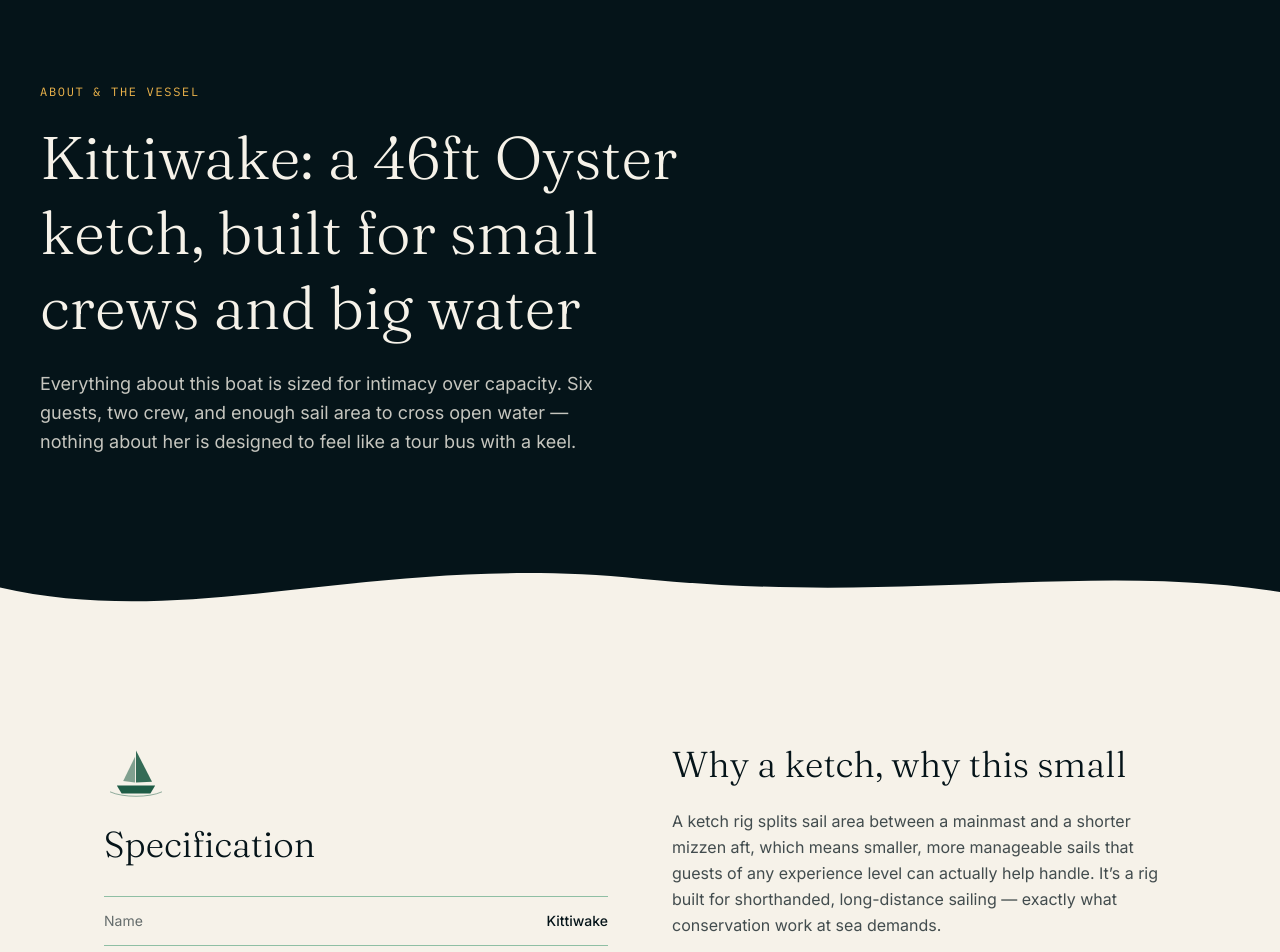
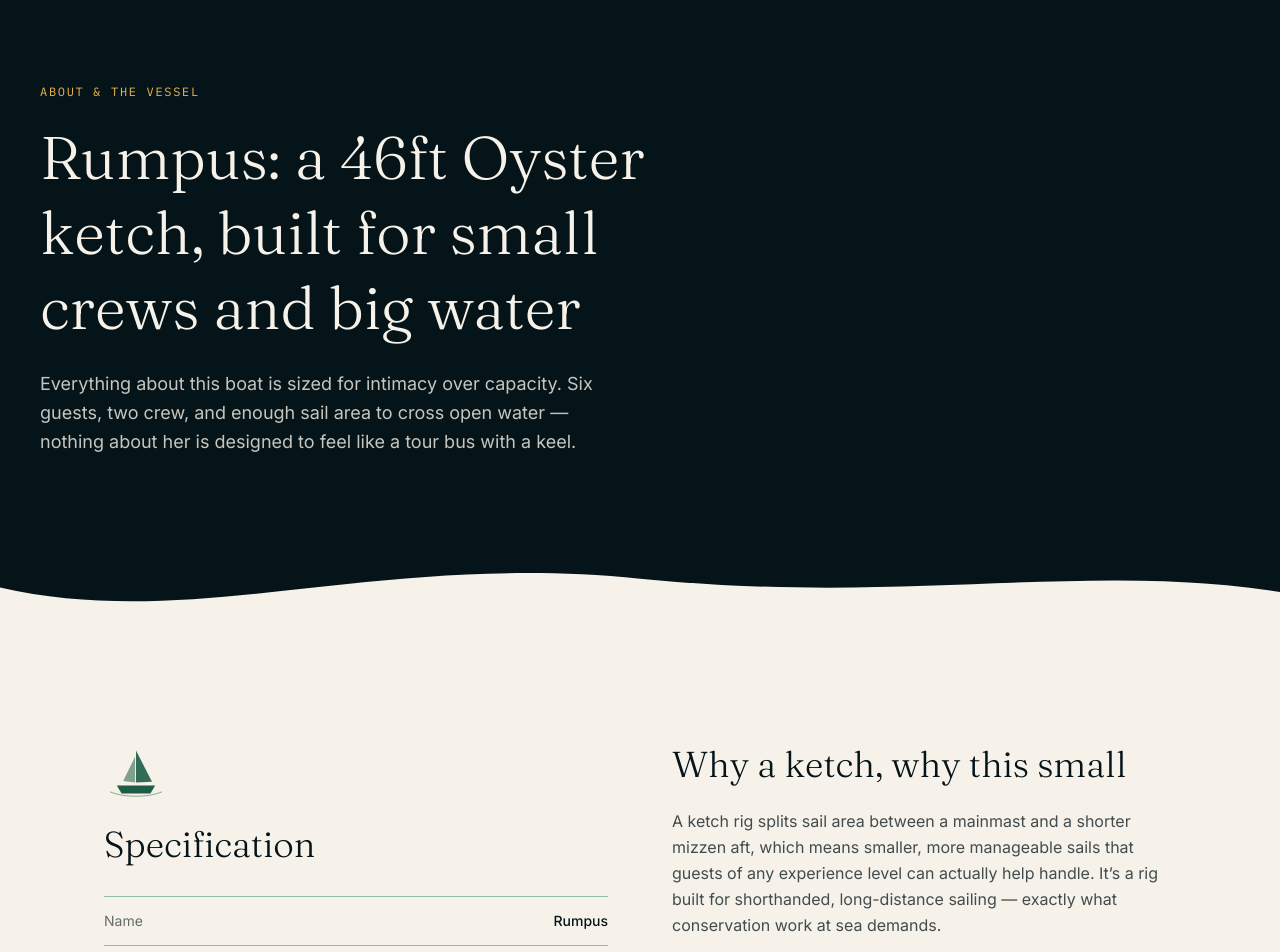
Before and after one commit to chykernyk/MarineConservationAdventuresSite, a Next.js app: page /vessel in a window 1280 px wide. Shown: the part 180-1132 px from the top of the page. Built offline with nearby package versions, Linux system fonts and the light colour scheme.

Commit message:
Rename vessel from Kittiwake to Rumpus

```diff
--- a/src/app/booking/page.tsx
+++ b/src/app/booking/page.tsx
@@ -7,7 +7,7 @@ import { DAY_VOYAGES, EXPEDITIONS } from "@/lib/content";
 export const metadata: Metadata = {
   title: "Book Your Voyage",
   description:
-    "Request a berth on a single-day voyage or five-day conservation expedition aboard Kittiwake, sailing from Falmouth, Cornwall.",
+    "Request a berth on a single-day voyage or five-day conservation expedition aboard Rumpus, sailing from Falmouth, Cornwall.",
 };
 
 const ALL_TRIPS = [...DAY_VOYAGES, ...EXPEDITIONS].map((t) => t.slug);
--- a/src/app/page.tsx
+++ b/src/app/page.tsx
@@ -210,7 +210,7 @@ export default function Home() {
               A 46ft Oyster ketch, built for small crews and big water
             </h2>
             <p className="mt-6 max-w-lg text-base leading-relaxed text-mist/80">
-              <em>Kittiwake</em> carries no more than six guests at a time
+              <em>Rumpus</em> carries no more than six guests at a time
               &mdash; small enough that everyone stands a proper watch,
               learns real knots, and gets to know the water instead of
               just looking at it.
--- a/src/app/vessel/page.tsx
+++ b/src/app/vessel/page.tsx
@@ -8,11 +8,11 @@ import { SailBoat } from "@/components/sail-boat";
 export const metadata: Metadata = {
   title: "About & The Vessel",
   description:
-    "Meet Kittiwake, our 46ft Oyster ketch, and the small-crew ethos behind Ocean Conservation Adventures in Falmouth, Cornwall.",
+    "Meet Rumpus, our 46ft Oyster ketch, and the small-crew ethos behind Ocean Conservation Adventures in Falmouth, Cornwall.",
 };
 
 const SPECS = [
-  ["Name", "Kittiwake"],
+  ["Name", "Rumpus"],
   ["Design", "Oyster 46, Bermudan ketch rig"],
   ["Length overall", "46 feet (14.0m)"],
   ["Beam", "13.5 feet (4.1m)"],
@@ -33,7 +33,7 @@ const TIMELINE = [
   },
   {
     year: "2019",
-    title: "Kittiwake joins the fleet",
+    title: "Rumpus joins the fleet",
     detail:
       "Our 46ft Oyster ketch replaced a smaller sloop, giving us the range and stability for genuine offshore expeditions into the Celtic Deep and beyond.",
   },
@@ -41,7 +41,7 @@ const TIMELINE = [
     year: "2022",
     title: "Low-impact refit",
     detail:
-      "A full systems refit added solar charging, a hybrid electric auxiliary, and holding tanks throughout — cutting Kittiwake's footprint without cutting her range.",
+      "A full systems refit added solar charging, a hybrid electric auxiliary, and holding tanks throughout — cutting Rumpus's footprint without cutting her range.",
   },
   {
     year: "Today",
@@ -56,7 +56,7 @@ export default function VesselPage() {
     <>
       <PageHero
         eyebrow="About & The Vessel"
-        title="Kittiwake: a 46ft Oyster ketch, built for small crews and big water"
+        title="Rumpus: a 46ft Oyster ketch, built for small crews and big water"
         description="Everything about this boat is sized for intimacy over capacity. Six guests, two crew, and enough sail area to cross open water — nothing about her is designed to feel like a tour bus with a keel."
       />
 
@@ -189,7 +189,7 @@ export default function VesselPage() {
         <div className="mx-auto max-w-2xl px-6 lg:px-10">
           <Reveal>
             <h2 className="text-balance font-display text-3xl font-light sm:text-4xl">
-              Come and see Kittiwake for yourself
+              Come and see Rumpus for yourself
             </h2>
             <p className="mt-5 leading-relaxed text-mist/75">
               Every voyage and expedition sails aboard her, from Falmouth
```
